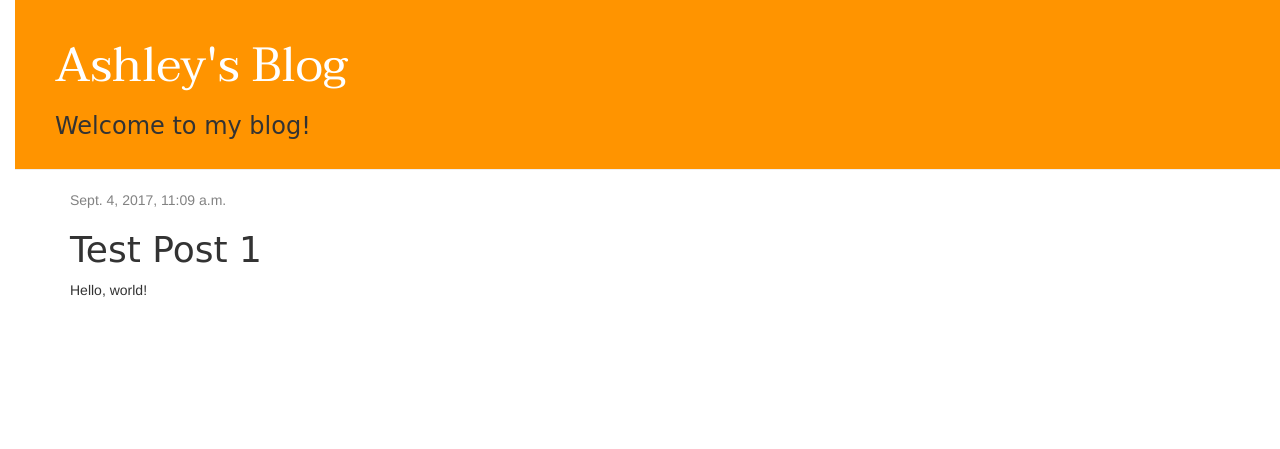
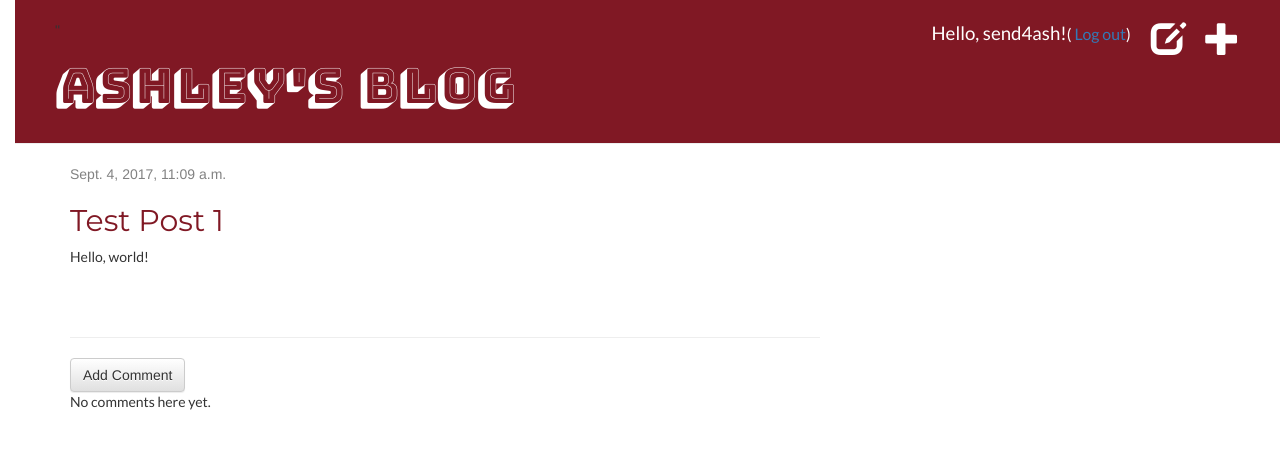
Before and after one commit to send4ash/portfolio-blog, a Django app: page /post/1/ in a window 1280 px wide. Shown: the top 449 px of the page. Run offline with Django 3.2, Linux system fonts and the light colour scheme; a user stored in the database is signed in; data comes from the database, SQL or seed files in the repository; both versions use the stored data as it was after the commit; some libraries are stand-ins or nearby versions.

Commit message:
Added comments section and comment moderating.

```diff
--- a/blog/admin.py
+++ b/blog/admin.py
@@ -1,5 +1,6 @@
 from django.contrib import admin
-from .models import Post # Imports Post model from models file in same directory
+from .models import Post, Comment # Imports Post and Comment models from models file in same directory
 
 # Register your models here.
 admin.site.register(Post)
+admin.site.register(Comment)
--- a/blog/models.py
+++ b/blog/models.py
@@ -2,7 +2,7 @@ from django.db import models
 from django.utils import timezone
 
 # Create your models here.
-class Post(models.Model):
+class Post(models.Model): # Posting to blog
     author = models.ForeignKey('auth.User')
     title = models.CharField(max_length=140)
     text = models.TextField()
@@ -15,3 +15,20 @@ class Post(models.Model):
 
     def __str__(self):
         return self.title
+
+class Comment(models.Model): # Writing and approving comments
+    post = models.ForeignKey('blog.Post', related_name='comments')
+    author = models.CharField(max_length=140)
+    text = models.TextField()
+    created_date = models.DateTimeField(default=timezone.now)
+    approved_comment = models.BooleanField(default=False)
+
+    def approve(self): #Saves approved comments
+        self.approved_comment = True
+        self.save()
+
+    def __str__(self): # Returns string representation of comment
+        return self.text
+
+    def approved_comments(self):
+        return self.comments.filter(approved_comment=True)
--- a/blog/static/css/blog.css
+++ b/blog/static/css/blog.css
@@ -1,14 +1,27 @@
 h1 a {
   color: #052EA1;
-  font-family: 'Taviraj', serif;
+  font-family: 'Bungee Shade', cursive;
+}
+
+h2, h2 a {
+  color: #801824;
+  font-family: 'Montserrat', sans-serif;
+}
+
+h2 a:hover {
+  color: #000000;
 }
 
 body {
   padding-left: 15px;
 }
 
+p {
+  font-family: 'Lato', sans-serif;
+}
+
 .page-header {
-    background-color: #ff9400;
+    background-color: #801824;
     margin-top: 0;
     padding: 20px 20px 20px 40px;
 }
@@ -21,10 +34,6 @@ body {
 
 .content {
     margin-left: 40px;
-}
-
-h1, h2, h3, h4 {
-    font-family: 'Lobster', cursive;
 }
 
 .date {
@@ -42,8 +51,15 @@ h1, h2, h3, h4 {
 .top-menu, .top-menu:hover, .top-menu:visited {
     color: #ffffff;
     float: right;
-    font-size: 26pt;
+    font-size: 14pt;
     margin-right: 20px;
+}
+
+.top-button {
+  color: #ffffff;
+  float: right;
+  font-size: 26pt;
+  margin-right: 20px;
 }
 
 .post {
@@ -53,3 +69,8 @@ h1, h2, h3, h4 {
 .post h1 a, .post h1 a:visited {
     color: #000000;
 }
+
+.comment {
+    margin: 20px 0px 20px 20px;
+    font-family: 'Lato', sans-serif;
+}
--- a/blog/templates/blog/base.html
+++ b/blog/templates/blog/base.html
@@ -5,15 +5,18 @@
       <link rel="stylesheet" href="//maxcdn.bootstrapcdn.com/bootstrap/3.2.0/css/bootstrap.min.css"> <!--Boostrap: latest compiled and minifed CSS-->
       <link rel="stylesheet" href="//maxcdn.bootstrapcdn.com/bootstrap/3.2.0/css/bootstrap-theme.min.css"> <!--Boostrap: optional theme-->
       <link rel="stylesheet" href="{% static 'css/blog.css'%}"> <!--Links to CSS file-->
-      <link href="https://fonts.googleapis.com/css?family=Taviraj:400,700i" rel="stylesheet" type="text/css">
+      <link href="https://fonts.googleapis.com/css?family=Bungee+Shade|Lato|Montserrat" rel="stylesheet">
     </head>
     <body>
       <div class="page-header">
-      {% if user.is_autheticated %} <!-- For logged in users only -->
-        <a href="{% url 'post_new' %}" class="top-menu"><span class="glyphicon glyphicon-plus"></span></a> <!--Post new URL and button -->
+        {% if user.is_authenticated %} <!-- For logged in users only -->
+          <a href="{% url 'post_new' %}" class="top-button"><span class="glyphicon glyphicon-plus"></span></a> <!--Link new post to add button -->
+          <a href="{% url 'post_draft_list' %}" class="top-button"><span class="glyphicon glyphicon-edit"></span></a>" <!-- Link draft list to edit button-->
+          <p class="top-menu"> Hello, {{ user.username }}!<small>(<a href="{% url 'logout' %}"> Log out</a>)</small>
+        {% else %}
+          <a href="{% url 'login' %}" class="top-menu"><span class="glyphicon glyphicon-lock"></span></a>
         {% endif %}
-      <h1><a href="">Ashley's Blog</a></h1>
-      <h3>Welcome to my blog!</h3>
+          <h1><a href="/">Ashley's Blog</a></h1>
         </div>
         <div class="content container">
           <div class="row">
--- a/blog/templates/blog/post_detail.html
+++ b/blog/templates/blog/post_detail.html
@@ -6,11 +6,32 @@
       <div class="date">
         {{ post.published_date }} <!-- Print publish date-->
       </div>
+    {% else %} <!--If no publish date exists -->
+      <a class="btn btn-default" href="{% url 'post_publish' pk=post.pk%}">Publish</a> <!-- Publish button -->
     {% endif %}
-    {% if user.is_autheticated %}
-      <a class="btn btn-default" href="{% url 'post_edit' pk=post.pk %}"><span class="glyphicon glyphicon-pencil"></span></a>
+    {% if user.is_autheticated %} <!-- For logged in users only -->
+      <a class="btn btn-default" href="{% url 'post_new' %}" class="top-menu"><span class="glyphicon glyphicon-plus"></span></a> <!-- Link to new post button -->
+      <a class="btn btn-default" href="{% url 'post_edit' pk=post.pk %}"><span class="glyphicon glyphicon-pencil"></span></a> <!-- Link to edit button -->
+      <a class="btn btn-default" href="{% url 'post_remove' pk=post.pk %}"><span class="glyphicon glyphicon-remove"></span></a> <!--Link to delete button -->
     {% endif %}
-    <h1>{{ post.title }}</h1>
+    <h2>{{ post.title }}</h2>
     <p>{{ post.text|linebreaksbr }}</p>
   </div>
-{% endblock %}
+<hr>
+<a class="btn btn-default" href="{% url 'add_comment_to_post' pk=post.pk %}">Add Comment</a> <!-- Button for adding commenst -->
+{% for comment in post.comments.all %} <!-- Making comments visible -->
+    {% if user.is_authenticated or comment.approved_comment %}
+    <div class="comment">
+        <div class="date">{{ comment.created_date }}</div>
+            {% if not comment.approved_comment %}
+                <a class="btn btn-default" href="{% url 'comment_remove' pk=comment.pk %}"><span class="glyphicon glyphicon-remove"></span></a>
+                <a class="btn btn-default" href="{% url 'comment_approve' pk=comment.pk %}"><span class="glyphicon glyphicon-ok"></span></a>
+            {% endif %}
+        <strong>{{ comment.author }}</strong>
+        <p>{{ comment.text|linebreaks }}</p>
+    </div>
+    {% endif %}
+{% empty %}
+    <p>No comments here yet. </p>
+{% endfor %}
+{% endblock content %}
--- a/blog/urls.py
+++ b/blog/urls.py
@@ -5,6 +5,12 @@ from . import views # views from blog application
 urlpatterns = [
     url(r'^$', views.post_list, name='post_list'), # post_list view
     url(r'^post/(?P<pk>\d+)/$', views.post_detail, name='post_detail'), # post_detail view
-    url(r'^post/new/$', views.post_new, name='post_new'), #post_new view
-    url(r'^post/(?P<pk>\d+)/edit/$', views.post_edit, name='post_edit'),
+    url(r'^post/new/$', views.post_new, name='post_new'), # post_new view
+    url(r'^post/(?P<pk>\d+)/edit/$', views.post_edit, name='post_edit'), # post_edit view
+    url(r'^draft/$', views.post_draft_list, name='post_draft_list'), # post_draft_list view
+    url(r'^post/(?P<pk>\d+)/publish/$', views.post_publish, name='post_publish'), # post_publish view
+    url(r'^post/(?P<pk>\d+)/remove/$', views.post_remove, name='post_remove'), # post_remove view
+    url(r'^post/(?P<pk>\d+)/comment/$', views.add_comment_to_post, name='add_comment_to_post'), # add_comment_to_post view
+    url(r'^comment/(?P<pk>\d+)/approve/$', views.comment_approve, name='comment_approve'), # comment_approve view
+    url(r'^comment/(?P<pk>\d+)/remove/$', views.comment_remove, name='comment_remove'), # comment_remove view
 ]
--- a/blog/views.py
+++ b/blog/views.py
@@ -1,8 +1,9 @@
 from django.shortcuts import render, get_object_or_404, redirect
 from django.utils import timezone #Imports time zone utility; needed for sorting posts
+from django.contrib.auth.decorators import login_required
 
-from .models import Post # Imports Post model
-from .forms import PostForm #Imports PostForm
+from .models import Post, Comment # Imports Post and Comment model
+from .forms import PostForm, CommentForm #Imports PostForm and CommentForm
 
 # Create your views here.
 def post_list(request):
@@ -13,20 +14,20 @@ def post_detail(request, pk):
     post = get_object_or_404(Post, pk=pk) # Returns 404 error if post not found
     return render(request, 'blog/post_detail.html', {'post': post}) # Puts together post detail using template and data saved in "post"
 
+@login_required
 def post_new(request):
     if request.method == "POST": #If posting form data for the first time, need a blank form
         form = PostForm(request.POST)
         if form.is_valid(): # If all required fields satifised and correct values
             post = form.save(commit=False) #Preserves changes to post
             post.author = request.user  #Adds author
-            post.published_date = timezone.now() #Adds publish date and time
             post.save() #Saves form data
             return redirect('post_detail', pk=post.pk) # Goes to post detail page after submitted
     else: #Displays form (no user action occuring)
         form = PostForm()
     return render(request, 'blog/post_edit.html', {'form': form}) #Passes PostForm() into post_edit template
 
-
+@login_required
 def post_edit(request, pk):
     post = get_object_or_404(Post, pk=pk) # Returns 404 error if post not found
     if request.method == "POST": #If posting form data for the first time, need a blank form
@@ -34,9 +35,50 @@ def post_edit(request, pk):
         if form.is_valid(): # If all required fields satifised and correct values
             post = form.save(commit=False) #Preserves changes to post
             post.author = request.user  #Adds author
-            post.published_date = timezone.now() #Adds publish date and time
             post.save() #Saves form data
             return redirect('post_detail', pk=post.pk) # Goes to post detail page after submitted
     else: #Displays form (no user action occuring)
         form = PostForm(instance=post) # Opens post form with requested post data saved in "instance"
     return render(request, 'blog/post_edit.html', {'form': form}) #Passes PostForm() into post_edit
+
+@login_required
+def post_draft_list(request):
+    posts = Post.objects.filter(published_date__isnull=True).order_by('created_date') # Orders unpublished posts by creation date
+    return render(request, 'blog/post_draft_list.html', {'posts': posts}) # Puts together draft post list using template and data saved in "posts"
+
+@login_required
+def post_publish(request, pk):
+    post = get_object_or_404(Post, pk=pk) # Returns 404 error if post not found
+    post.publish() # Publishes post
+    return redirect('post_detail', pk=pk)
+
+@login_required
+def post_remove(request, pk):
+    post = get_object_or_404(Post, pk=pk) # Returns 404 error if post not found
+    post.delete()
+    return redirect('post_list')
+
+def add_comment_to_post(request, pk):
+    post = get_object_or_404(Post, pk=pk)
+    if request.method == "POST":
+        form = CommentForm(request.POST)
+        if form.is_valid():
+            comment = form.save(commit=False)
+            comment.post = post
+            comment.save()
+            return redirect('post_detail', pk=post.pk)
+    else:
+        form = CommentForm()
+    return render(request, 'blog/add_comment_to_post.html', {'form': form})
+
+@login_required
+def comment_approve(request, pk):
+    comment = get_object_or_404(Comment, pk=pk)
+    comment.approve()
+    return redirect('post_detail', pk=comment.post.pk)
+
+@login_required
+def comment_remove(request, pk):
+    comment = get_object_or_404(Comment, pk=pk)
+    comment.delete()
+    return redirect('post_detail', pk=comment.post.pk)
--- a/mysite/settings.py
+++ b/mysite/settings.py
@@ -68,6 +68,10 @@ TEMPLATES = [
     },
 ]
 
+
+# Login Redirect
+LOGIN_REDIRECT_URL='/'
+
 WSGI_APPLICATION = 'mysite.wsgi.application'
 
 
--- a/mysite/urls.py
+++ b/mysite/urls.py
@@ -13,10 +13,14 @@ Including another URLconf
     1. Import the include() function: from django.conf.urls import url, include
     2. Add a URL to urlpatterns:  url(r'^blog/', include('blog.urls'))
 """
-from django.conf.urls import include,url
+from django.conf.urls import include, url
 from django.contrib import admin
+
+from django.contrib.auth import views
 
 urlpatterns = [
     url(r'^admin/', admin.site.urls), # Django admin panel URL
+    url(r'^accounts/login/$', views.login, name='login'), # User login
+    url(r'^accounts/logout/$', views.logout, name='logout', kwargs={'next_page': '/'}), # User logout
     url(r'', include('blog.urls')), # Blog application
 ]
```
Also changed, not shown: blog/forms.py (+8 -1 lines), blog/templates/blog/add_comment_to_post.html (added, +9 -0 lines), blog/templates/blog/post_draft_list.html (added, +11 -0 lines), blog/templates/blog/post_list.html (+5 -4 lines), blog/templates/registration/login.html (added, +24 -0 lines), blog/migrations/0002_comment.py (added), db.sqlite3. Lines whose indentation alone changed are shown as unchanged.
